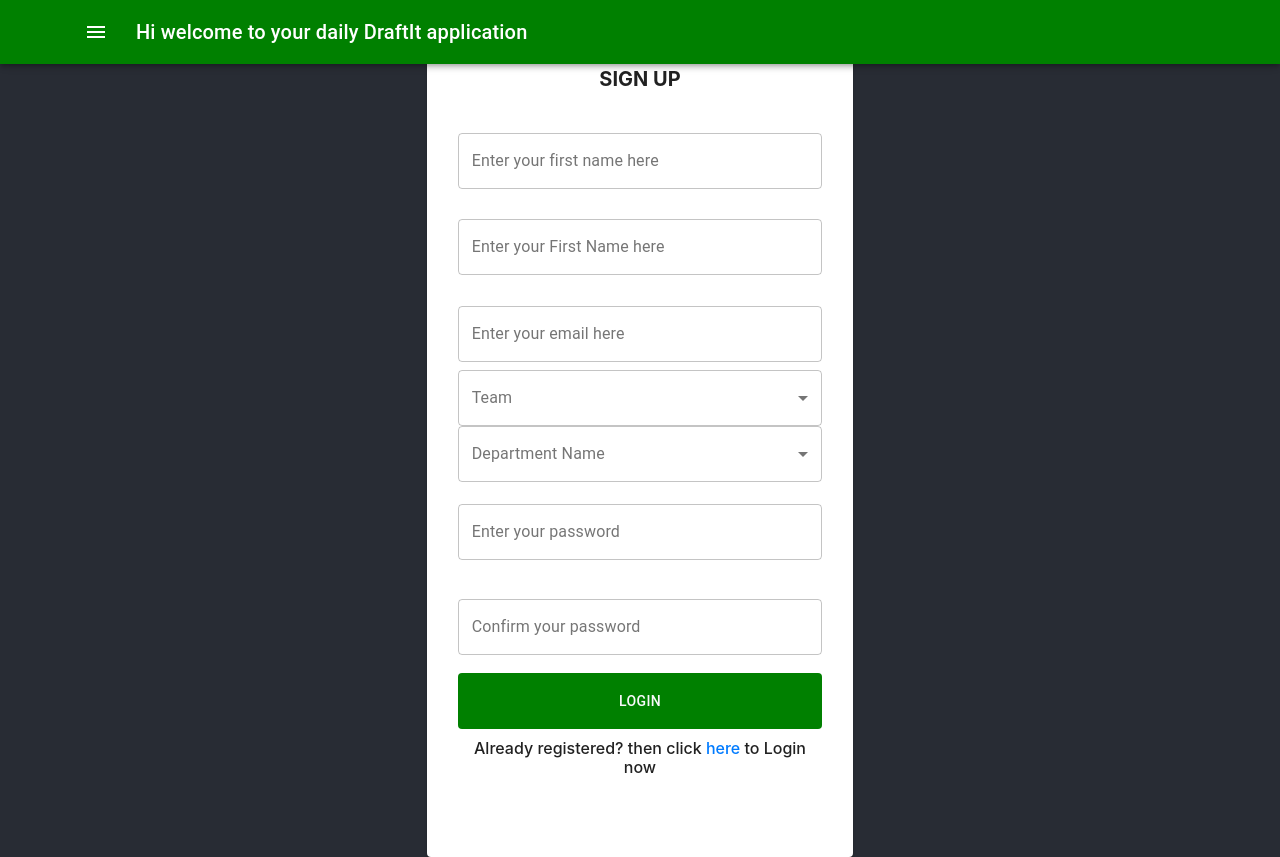
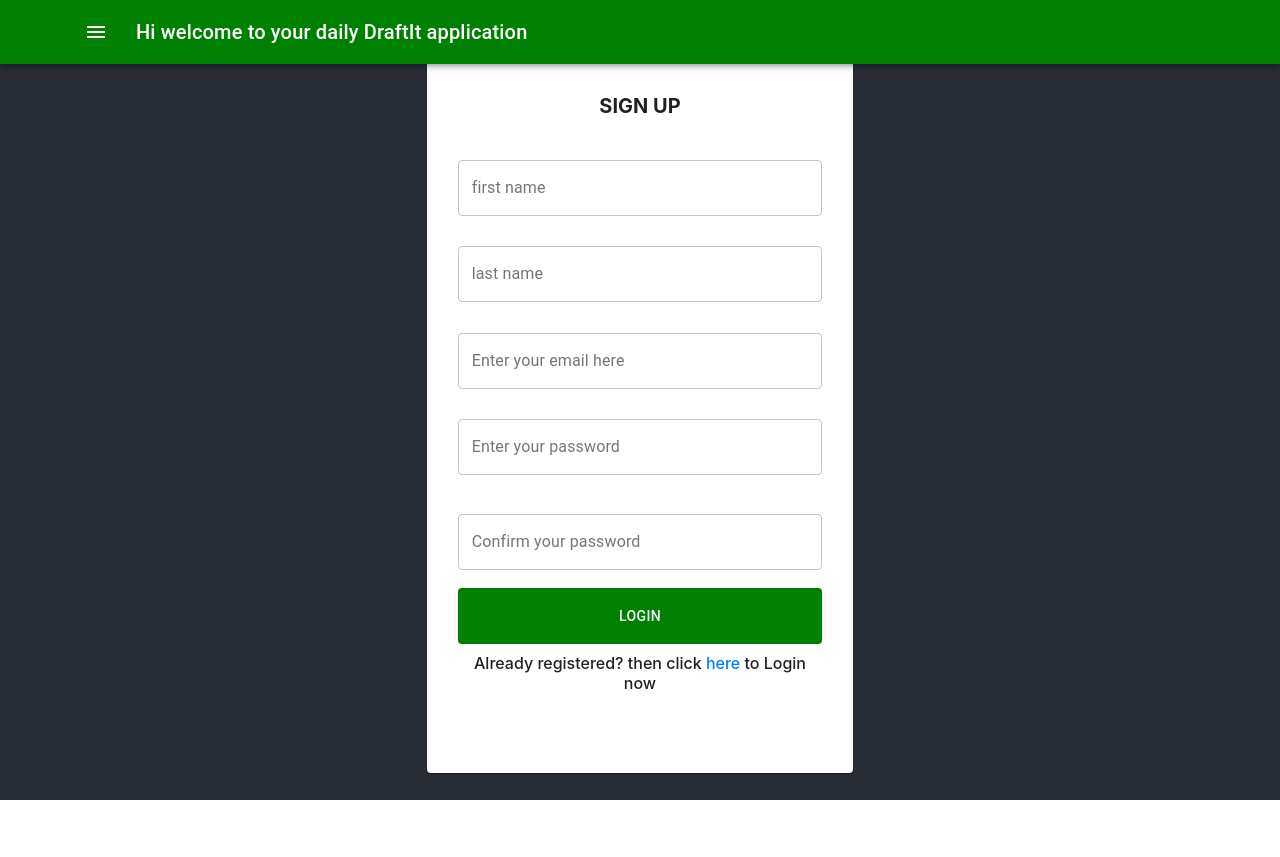
Before and after one commit to Baronchibuikem/NoteBook, a React (Create React App) app in the folder client/: page /register in a window 1280 px wide. After the commit the page ends 800 px from the top, so only its background shows below. Built offline with nearby package versions, Linux system fonts and the light colour scheme.

Commit message:
Fixed a bug in the get post by id router in the server

```diff
--- a/client/src/components/sections/authentication/Registration.jsx
+++ b/client/src/components/sections/authentication/Registration.jsx
@@ -51,16 +51,6 @@
 export default function Register() {
   const classes = useStyles();
   const [expanded, setExpanded] = useState(false);
-  const [team, setTeam] = useState("");
-  const [subTeam, setSubTeam] = useState("");
-
-  const handleTeamChange = (event) => {
-    setTeam(event.target.value);
-  };
-
-  const handleSubTeamChange = (event) => {
-    setSubTeam(event.target.value);
-  };
 
   const { register, handleSubmit, errors, watch } = useForm();
 
@@ -113,11 +103,11 @@
 
             <TextField
               id="outlined-basic"
-              label="Enter your first name here"
+              label="first name"
               variant="outlined"
               className={classes.root}
               inputRef={register({ required: true })}
-              name="name"
+              name="firstName"
               fullWidth
             />
             <h6 className="text-left font-italic text-danger">
@@ -131,11 +121,11 @@
             <Typography className={classes.heading}>Last Name</Typography>
             <TextField
               id="outlined-basic"
-              label="Enter your First Name here"
+              label="last name"
               variant="outlined"
               className={classes.root}
               inputRef={register({ required: true })}
-              name="name"
+              name="lastName"
               fullWidth
             />
             <h6 className="text-left font-italic text-danger">
@@ -162,46 +152,6 @@
                 <p>Email field is required</p>
               )}
             </h6>
-
-            {/* Department Role */}
-            <FormControl variant="outlined" className={classes.root}>
-              <InputLabel id="">Team</InputLabel>
-              <Select
-                value={team}
-                onChange={handleTeamChange}
-                label="Team"
-                inputRef={register({ required: true })}
-                name="Team"
-              >
-                <MenuItem value={5}>IT and Design</MenuItem>
-                <MenuItem value={10}>Human Resoure</MenuItem>
-                <MenuItem value={20}>Project Management</MenuItem>
-                <MenuItem value={30}>Business Development</MenuItem>
-                <MenuItem value={40}>Office Admin</MenuItem>
-                <MenuItem value={50}>Support Staff</MenuItem>
-              </Select>
-            </FormControl>
-
-            {/* Department unit */}
-            <FormControl variant="outlined" className={classes.root}>
-              <InputLabel id="demo-simple-select-outlined-label">
-                Department Name
-              </InputLabel>
-              <Select
-                labelId="demo-simple-select-outlined-label"
-                id="demo-simple-select-outlined"
-                value={subTeam}
-                onChange={handleSubTeamChange}
-                label="Department Name"
-              >
-                <MenuItem value={5}>Frontend Developer</MenuItem>
-                <MenuItem value={10}>Backend Developer</MenuItem>
-                <MenuItem value={20}>IT Support</MenuItem>
-                <MenuItem value={30}>Design Team</MenuItem>
-                <MenuItem value={40}>Human Resource</MenuItem>
-                <MenuItem value={50}>Finance Assistant</MenuItem>
-              </Select>
-            </FormControl>
 
             {/* Enter your password */}
 
--- a/client/src/components/libs/Cards.jsx
+++ b/client/src/components/sections/dashboard/Cards.jsx
@@ -8,7 +8,7 @@
 import MoreVertIcon from "@material-ui/icons/MoreVert";
 import IconButton from "@material-ui/core/IconButton";
 import Avatar from "@material-ui/core/Avatar";
-import { deletePost } from "../../store/actions/postActions";
+import { deletePost } from "../../../store/actions/postActions";
 import { useSelector, useDispatch } from "react-redux";
 
 const useStyles = makeStyles({
--- a/client/src/components/sections/dashboard/Dashboard.jsx
+++ b/client/src/components/sections/dashboard/Dashboard.jsx
@@ -1,13 +1,13 @@
 import React, { useEffect, useState } from "react";
 import { useSelector, useDispatch } from "react-redux";
 import { useForm } from "react-hook-form";
+import Card from "./Cards";
 import {
   getPosts,
   getPost,
   getCategories,
   addCategory,
 } from "../../../store/actions/postActions";
-import Card from "../../libs/Cards";
 import SinglePost from "./SinglePost";
 import TextEditor from "./Editor";
 
--- a/client/src/store/actions/authActions.js
+++ b/client/src/store/actions/authActions.js
@@ -5,10 +5,11 @@
 
 // Register User action
 export const registerUser = (params) => async (dispatch) => {
-  const { name, email, password, password2 } = params.data;
+  const { firstName, lastName, email, password, password2 } = params.data;
   try {
     const response = await route.post("/api/users/register", {
-      name,
+      firstName,
+      lastName,
       email,
       password,
       password2,
```
Also changed, not shown: 1 other file (tests, documents, lock files or other folders).
